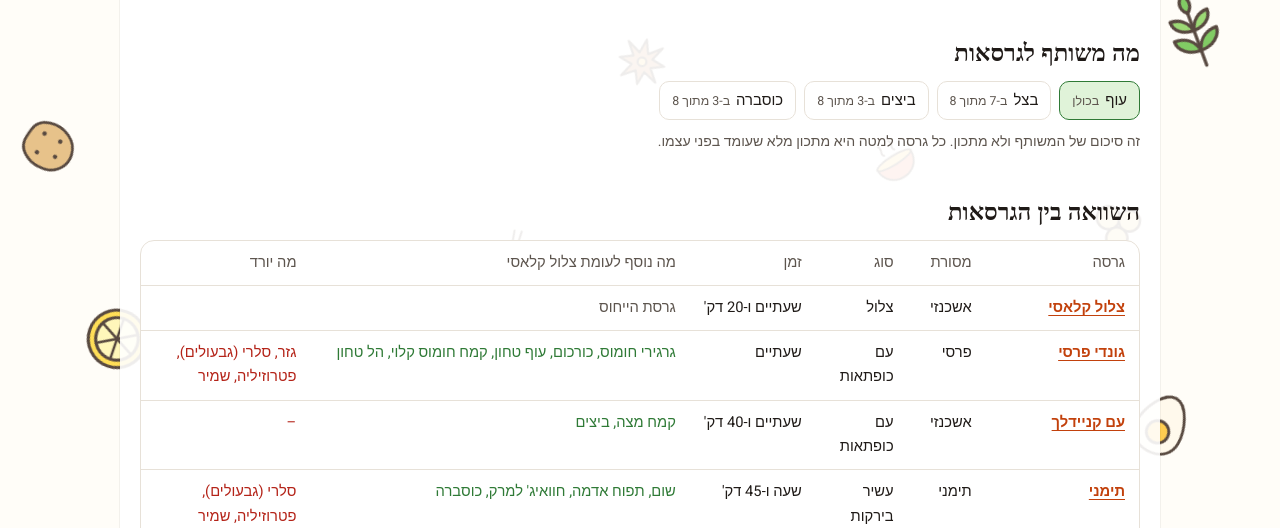
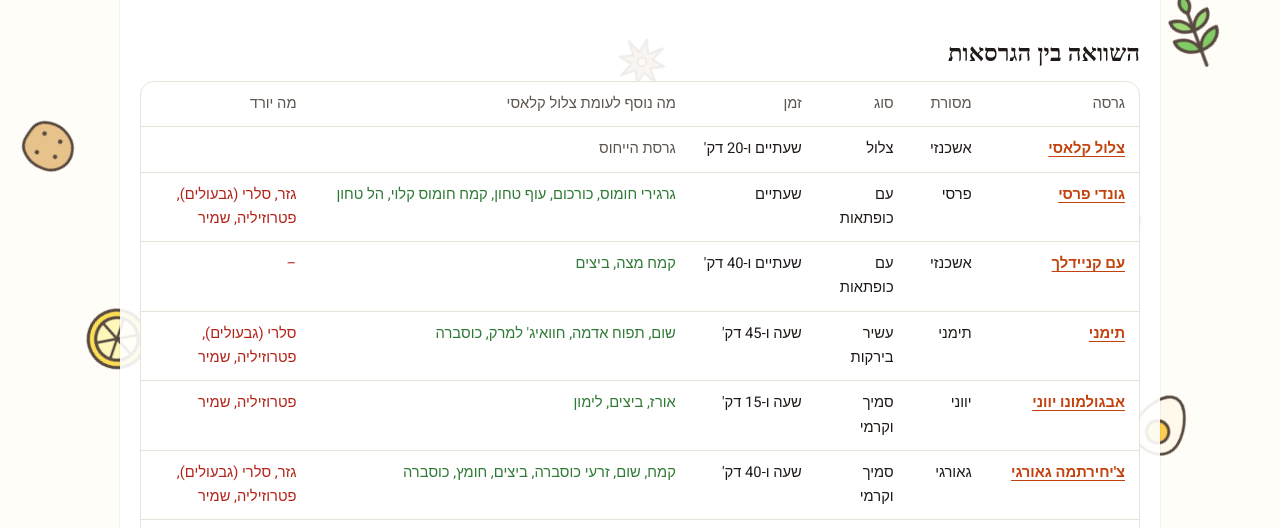
Before and after one commit to ashachaf/soup-atlas, an Astro site: page /soups/chicken-soup in a window 1280 px wide. Shown: the part 269-797 px from the top of the page. Built offline with nearby package versions, Linux system fonts and the light colour scheme; Astro itself is replaced by a stand-in of ours; a web font is replaced by a local one.

Commit message:
Remove the "what the versions share" section from family pages
Co-Authored-By: Claude Fable 5.2 <noreply@anthropic.com>

```diff
--- a/src/lib/data.js
+++ b/src/lib/data.js
@@ -53,15 +53,6 @@ export function diff(r, ref) {
   };
 }
 
-/** How many of the given recipes use each core ingredient, most common first. */
-export function sharedCore(members) {
-  const counts = {};
-  for (const r of members) for (const id of coreIds(r)) counts[id] = (counts[id] ?? 0) + 1;
-  return Object.entries(counts)
-    .map(([id, count]) => ({ id, count }))
-    .sort((x, y) => y.count - x.count);
-}
-
 export const topFlavors = (r) =>
   Object.entries(r.flavor)
     .filter(([, v]) => v >= 2)
--- a/src/pages/soups/[family].astro
+++ b/src/pages/soups/[family].astro
@@ -1,7 +1,7 @@
 ---
 import Base from '../../layouts/Base.astro';
 import Finder from '../../components/Finder.astro';
-import { link, META, familyMembers, familyReference, sharedCore, diff, he, totalTime, fmtTime } from '../../lib/data.js';
+import { link, META, familyMembers, familyReference, diff, he, totalTime, fmtTime } from '../../lib/data.js';
 
 export function getStaticPaths() {
   return Object.keys(META.families).map((family) => ({ params: { family } }));
@@ -14,7 +14,6 @@ const ref = familyReference(family);
 // Reference first, then the local versions, then the ones from around the world.
 const rank = (r) => (r.slug === ref.slug ? 0 : r.scope === 'local' ? 1 : 2);
 const members = familyMembers(family).sort((a, b) => rank(a) - rank(b));
-const shared = sharedCore(members).filter((s) => s.count / members.length >= 1 / 3);
 const names = (list) => list.map(he).join(', ');
 const count = members.length === 1 ? 'מתכון אחד' : compare ? `${members.length} גרסאות` : `${members.length} מתכונים`;
 
@@ -30,20 +29,6 @@ const ld = {
   <p class="crumbs"><a href={link('/')}>כל המרקים</a> ‹ {info.title}</p>
   <h1>{info.title}</h1>
   <p class="lead">{info.intro}</p>
-
-  {compare && members.length > 1 && shared.length > 0 && (
-    <>
-      <h2>מה משותף לגרסאות</h2>
-      <ul class="shared">
-        {shared.map((s) => (
-          <li class={s.count === members.length ? 'all' : ''}>
-            {he(s.id)}<small>{s.count === members.length ? 'בכולן' : `ב-${s.count} מתוך ${members.length}`}</small>
-          </li>
-        ))}
-      </ul>
-      <p class="muted small" style="margin-top:10px">זה סיכום של המשותף ולא מתכון. כל גרסה למטה היא מתכון מלא שעומד בפני עצמו.</p>
-    </>
-  )}
 
   {compare && members.length > 1 && (
     <>
--- a/src/styles/global.css
+++ b/src/styles/global.css
@@ -101,10 +101,6 @@ th { color: var(--muted); font-weight: 500; white-space: nowrap; }
 td:first-child { font-weight: 700; min-width: 150px; }
 .plus { color: var(--herb); }
 .minus { color: var(--warn); }
-.shared { display: flex; flex-wrap: wrap; gap: 8px; list-style: none; padding: 0; margin: 0; }
-.shared li { background: var(--surface); border: 1px solid var(--line); border-radius: 10px; padding: 6px 12px; font-size: 0.93rem; }
-.shared li.all { border-color: var(--herb); background: var(--herb-soft); }
-.shared small { color: var(--muted); margin-inline-start: 6px; }
 
 /* recipe */
 .facts { display: flex; flex-wrap: wrap; gap: 8px 22px; margin: 18px 0 10px; padding: 0; list-style: none; }
```
